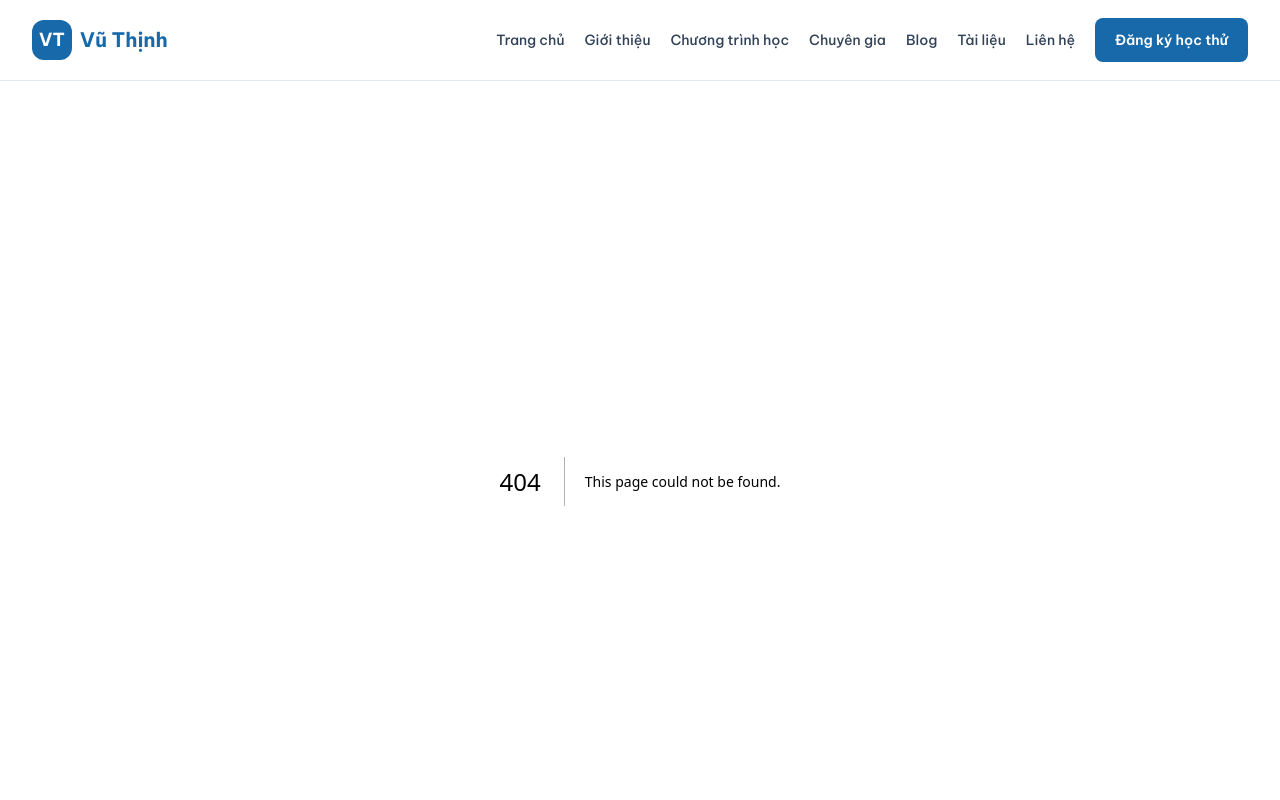
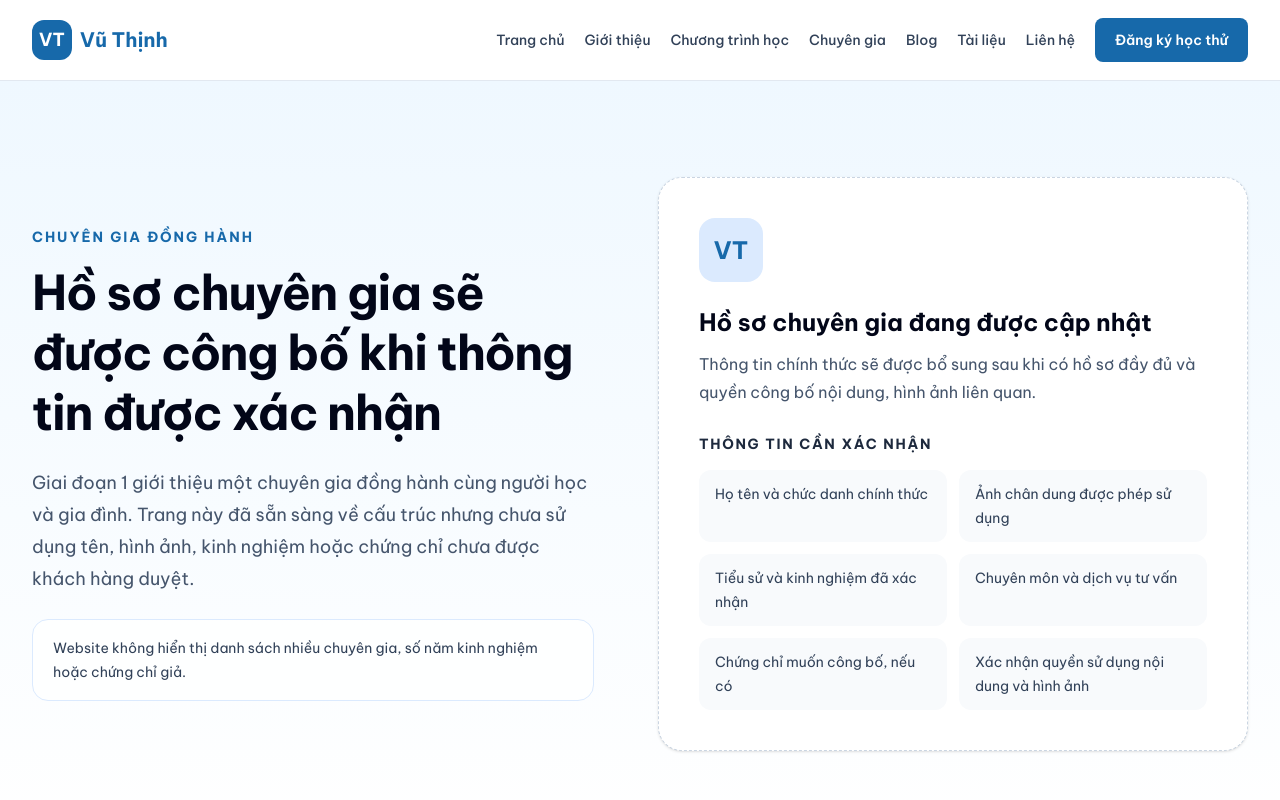
Before and after one commit to Coffee2205/vuthinh, a Next.js app: page /expert in a window 1280 px wide. Before the commit this address had no page. Shown: the top 800 px of the page. Built offline with nearby package versions, Linux system fonts and the light colour scheme.

Commit message:
feat: add expert profile placeholder

```diff
--- a/project-log/CURRENT_STATUS.md
+++ b/project-log/CURRENT_STATUS.md
@@ -8,7 +8,7 @@ Giai đoạn 1 — Website giáo dục hoàn chỉnh có thể deploy và hoạt
 
 ## Task hiện tại
 
-`Task 03 — Chương trình và khóa học` đang thực hiện theo từng phần. Danh sách nhóm và bộ lọc danh mục cơ bản đã hoàn thành; phần Danh sách khóa học bị chặn do chưa có dữ liệu được xác nhận.
+`Task 04 — Chuyên gia và tư vấn` đang thực hiện theo từng phần sau khi người dùng yêu cầu tạm bỏ qua Task 03. Phần đầu tiên là Hồ sơ một chuyên gia; dữ liệu hồ sơ thật vẫn thiếu theo `ISSUE-011`.
 
 ## Đã hoàn thành
 
@@ -176,10 +176,16 @@ Giai đoạn 1 — Website giáo dục hoàn chỉnh có thể deploy và hoạt
 - Không tạo khóa học giả và chưa tạo route `/courses` hoặc Empty state vì các phần này chưa đến lượt theo checklist.
 - Checkbox Danh sách khóa học vẫn chưa hoàn thành; đang chờ dữ liệu nghiệp vụ từ khách hàng.
 
+### Task 04 — Khung hồ sơ chuyên gia
+
+- Đã tạo route `/expert` với metadata riêng và empty state minh bạch cho một chuyên gia.
+- Nội dung tĩnh được tách tại `src/data/expert.ts`; không tạo tên, ảnh, kinh nghiệm, chuyên môn hoặc chứng chỉ giả.
+- Mục Hồ sơ một chuyên gia chưa được đánh dấu hoàn thành vì vẫn thiếu dữ liệu thật và quyền công bố.
+
 ## Chưa thực hiện
 
-- Các phần còn lại của Chương trình và khóa học.
-- Trang chuyên gia và đăng ký tư vấn.
+- Các phần còn lại của Chương trình và khóa học đang được tạm hoãn theo chỉ đạo.
+- Hồ sơ chuyên gia thật, các phần còn lại của trang chuyên gia và đăng ký tư vấn.
 - Blog và tài liệu miễn phí.
 - Các trang hỗ trợ.
 - Supabase và database.
@@ -191,8 +197,9 @@ Giai đoạn 1 — Website giáo dục hoàn chỉnh có thể deploy và hoạt
 
 - `node_modules`: Đã có; các dependency chính được nhận diện.
 - `npm.cmd run lint`: Đạt ngày 2026-07-17, không có lỗi ESLint.
-- `npm.cmd run build`: Đạt ngày 2026-07-17; compile, TypeScript và static generation thành công cho `/`, `/about` và `/programs`.
+- `npm.cmd run build`: Đạt ngày 2026-07-17; compile, TypeScript và static generation thành công cho `/`, `/about`, `/expert` và `/programs`.
 - Runtime `/programs`: HTTP 200; có đủ bốn lựa chọn lọc, trạng thái mặc định 7 nhóm và không có link khóa học.
+- Runtime `/expert`: HTTP 200; có trạng thái hồ sơ đang cập nhật và danh sách thông tin cần xác nhận.
 - Rà soát Danh sách khóa học: không có lỗi kỹ thuật; blocker duy nhất là thiếu dữ liệu nghiệp vụ đã xác nhận.
 
 ## Trạng thái project local
@@ -224,7 +231,7 @@ Giai đoạn 1 — Website giáo dục hoàn chỉnh có thể deploy và hoạt
 
 ## Task tiếp theo
 
-Tiếp tục “Danh sách khóa học” sau khi khách hàng cung cấp dữ liệu tối thiểu theo `docs/FUNCTIONAL_RULES.md`. Chưa chuyển sang phần kế tiếp.
+Tiếp tục Task 04 từ mục Hồ sơ một chuyên gia. Chỉ bổ sung hồ sơ thật sau khi khách hàng cung cấp dữ liệu được phép công bố; chưa làm trước mục Chuyên môn.
 
 ## Cập nhật tài liệu yêu cầu nội dung — 2026-07-17
 
--- a/project-log/DECISIONS.md
+++ b/project-log/DECISIONS.md
@@ -1,6 +1,14 @@
 # Nhật ký quyết định
 
 Mỗi quyết định phải ghi ngày, nội dung, lý do và ảnh hưởng.
+
+## 2026-07-17 — Tạm hoãn phần còn lại của Task 03
+
+**Quyết định:** Theo chỉ đạo của người dùng, tạm bỏ qua các mục chưa hoàn thành của Task 03 và chuyển Task 04 thành task hiện tại.
+
+**Lý do:** Danh sách khóa học đang bị chặn bởi dữ liệu nghiệp vụ; người dùng chủ động yêu cầu ghi nhận việc bỏ qua và tiếp tục task kế tiếp.
+
+**Ảnh hưởng:** Task 03 không được coi là hoàn thành và các checkbox còn lại không thay đổi. `ISSUE-009` tiếp tục Open; khi quay lại phải bắt đầu từ Danh sách khóa học, không bỏ qua dữ liệu bắt buộc.
 
 ## 2026-07-15 — Chia dự án thành nhiều giai đoạn
 
--- a/project-log/ISSUES.md
+++ b/project-log/ISSUES.md
@@ -185,6 +185,11 @@
 
 **Ảnh hưởng:** Expert Section hiện hiển thị trạng thái chờ nội dung; không chặn kỹ thuật.
 
+### Cập nhật Task 04 — 2026-07-17
+
+- Đã tạo route `/expert` với empty state minh bạch và danh sách thông tin cần khách hàng xác nhận.
+- Hồ sơ một chuyên gia vẫn chưa thể hoàn thành production; không có tên, ảnh, tiểu sử, kinh nghiệm, chuyên môn hoặc chứng chỉ giả được thêm vào.
+
 ## Trạng thái Expert Section
 
 - Lint, build và runtime đạt; chưa kiểm tra trực quan trên thiết bị thật.
--- a/project-log/NEXT_STEPS.md
+++ b/project-log/NEXT_STEPS.md
@@ -2,21 +2,20 @@
 
 ## Nhiệm vụ gần nhất
 
-> Chờ dữ liệu khóa học đã được khách hàng xác nhận, sau đó chỉ thực hiện phần “Danh sách khóa học”; chưa làm chi tiết khóa học hoặc các phần khác.
+> Task 03 được tạm hoãn theo chỉ đạo. Task hiện tại là Task 04; hoàn thiện mục “Hồ sơ một chuyên gia” trước khi chuyển sang Chuyên môn.
 
-Khách hàng có thể dùng `docs/CONTENT_REQUIREMENTS.md` làm checklist bàn giao. Ưu tiên trước mắt là các mục P0, đặc biệt toàn bộ khóa học đang tuyển sinh, thông tin thương hiệu/liên hệ, hồ sơ chuyên gia và xác nhận tên miền.
+Khách hàng có thể dùng `docs/CONTENT_REQUIREMENTS.md` làm checklist bàn giao. Với Task 04 hiện tại, ưu tiên trước mắt là hồ sơ chuyên gia, ảnh có quyền sử dụng và thông tin dịch vụ tư vấn; dữ liệu khóa học vẫn được lưu để quay lại Task 03 sau.
 
-## Thứ tự thực hiện
+## Thứ tự thực hiện Task 04
 
-1. Nhận tối thiểu tên, slug, nhóm, mô tả, đối tượng, mục tiêu, nội dung, thời lượng, hình thức, học phí/trạng thái Liên hệ và trạng thái xuất bản.
-2. Xác nhận nội dung được phép công bố và chỉ hiển thị bản ghi có trạng thái xuất bản phù hợp.
-3. Triển khai danh sách từ dữ liệu đã duyệt; chưa làm chi tiết khóa học, CTA, empty state hoặc metadata động trong cùng phần.
-4. Kiểm tra responsive/accessibility, link, lint/build/runtime.
-5. Cập nhật task/log, commit và push trước khi chuyển section.
+1. Nhận họ tên, chức danh, ảnh, tiểu sử, kinh nghiệm và xác nhận quyền công bố của một chuyên gia.
+2. Thay empty state trên `/expert` bằng hồ sơ thật đã duyệt.
+3. Kiểm tra responsive/accessibility, metadata, lint/build/runtime.
+4. Cập nhật task/log, commit và push trước khi chuyển sang mục Chuyên môn.
 
 ## Chưa làm ngay
 
-- Chi tiết khóa học và các phần sau danh sách khóa học của Task 03.
-- Không chuyển sang Empty state để né blocker nếu chưa có chỉ đạo thực hiện mục đó.
+- Các phần còn lại của Task 03 cho đến khi có chỉ đạo quay lại.
+- Chuyên môn và các mục sau Hồ sơ một chuyên gia của Task 04.
 - Database, form lưu dữ liệu thật và Supabase.
 - Admin, AI, thanh toán hoặc LMS.
--- /dev/null
+++ b/src/app/expert/page.tsx
@@ -0,0 +1,16 @@
+import type { Metadata } from "next";
+import { ExpertProfileSection } from "@/components/expert/ExpertProfileSection";
+
+export const metadata: Metadata = {
+  title: "Chuyên gia | Vũ Thịnh",
+  description:
+    "Trang hồ sơ chuyên gia đồng hành của hệ sinh thái giáo dục gia đình Vũ Thịnh.",
+};
+
+export default function ExpertPage() {
+  return (
+    <main>
+      <ExpertProfileSection />
+    </main>
+  );
+}
--- /dev/null
+++ b/src/components/expert/ExpertProfileSection.tsx
@@ -0,0 +1,56 @@
+import { Container } from "@/components/common/Container";
+import { expertProfileContent } from "@/data/expert";
+
+export function ExpertProfileSection() {
+  return (
+    <section
+      className="bg-gradient-to-b from-brand-blue-soft to-white py-16 sm:py-20 lg:py-24"
+      aria-labelledby="expert-profile-heading"
+    >
+      <Container>
+        <div className="grid items-center gap-10 lg:grid-cols-[1fr_1.05fr] lg:gap-16">
+          <div>
+            <p className="text-sm font-bold uppercase tracking-[0.14em] text-brand-blue">
+              {expertProfileContent.eyebrow}
+            </p>
+            <h1
+              id="expert-profile-heading"
+              className="mt-4 text-4xl font-bold leading-tight tracking-tight text-slate-950 sm:text-5xl"
+            >
+              {expertProfileContent.title}
+            </h1>
+            <p className="mt-6 text-lg leading-8 text-slate-600">
+              {expertProfileContent.description}
+            </p>
+            <p className="mt-6 rounded-2xl border border-blue-100 bg-white/80 px-5 py-4 text-sm leading-6 text-slate-700">
+              {expertProfileContent.supportingNote}
+            </p>
+          </div>
+
+          <div className="rounded-3xl border border-dashed border-slate-300 bg-white p-7 shadow-sm sm:p-10">
+            <div
+              className="grid size-16 place-items-center rounded-2xl bg-blue-100 text-2xl font-bold text-brand-blue"
+              aria-hidden="true"
+            >
+              VT
+            </div>
+            <h2 className="mt-6 text-2xl font-bold text-slate-950">
+              {expertProfileContent.status}
+            </h2>
+            <p className="mt-3 leading-7 text-slate-600">{expertProfileContent.note}</p>
+            <h3 className="mt-7 text-sm font-bold uppercase tracking-[0.12em] text-slate-800">
+              Thông tin cần xác nhận
+            </h3>
+            <ul className="mt-4 grid gap-3 text-sm text-slate-700 sm:grid-cols-2">
+              {expertProfileContent.requiredInformation.map((item) => (
+                <li key={item} className="rounded-xl bg-slate-50 px-4 py-3 leading-6">
+                  {item}
+                </li>
+              ))}
+            </ul>
+          </div>
+        </div>
+      </Container>
+    </section>
+  );
+}
--- /dev/null
+++ b/src/data/expert.ts
@@ -0,0 +1,18 @@
+export const expertProfileContent = {
+  eyebrow: "Chuyên gia đồng hành",
+  title: "Hồ sơ chuyên gia sẽ được công bố khi thông tin được xác nhận",
+  description:
+    "Giai đoạn 1 giới thiệu một chuyên gia đồng hành cùng người học và gia đình. Trang này đã sẵn sàng về cấu trúc nhưng chưa sử dụng tên, hình ảnh, kinh nghiệm hoặc chứng chỉ chưa được khách hàng duyệt.",
+  status: "Hồ sơ chuyên gia đang được cập nhật",
+  note: "Thông tin chính thức sẽ được bổ sung sau khi có hồ sơ đầy đủ và quyền công bố nội dung, hình ảnh liên quan.",
+  requiredInformation: [
+    "Họ tên và chức danh chính thức",
+    "Ảnh chân dung được phép sử dụng",
+    "Tiểu sử và kinh nghiệm đã xác nhận",
+    "Chuyên môn và dịch vụ tư vấn",
+    "Chứng chỉ muốn công bố, nếu có",
+    "Xác nhận quyền sử dụng nội dung và hình ảnh",
+  ],
+  supportingNote:
+    "Website không hiển thị danh sách nhiều chuyên gia, số năm kinh nghiệm hoặc chứng chỉ giả.",
+} as const;
--- a/tasks/03-PROGRAMS-COURSES.md
+++ b/tasks/03-PROGRAMS-COURSES.md
@@ -73,3 +73,9 @@
 - Quyết định: tổng hợp yêu cầu nội dung toàn website nhưng giữ nguyên phạm vi thực thi Task 03; không tạo dữ liệu khóa học giả hoặc chuyển sang mục tiếp theo.
 - Vấn đề còn lại: cần tối thiểu một khóa học được phép công bố; khuyến nghị cung cấp toàn bộ khóa đang tuyển sinh theo cấu trúc trong tài liệu mới.
 - Kiểm tra: đã đối chiếu với `ISSUES.md`, toàn bộ `docs/`, `tasks/` và source; không có bản ghi khóa học thật mới. `npm.cmd run lint` và `npm.cmd run build` đều đạt ngày 2026-07-17; các route `/`, `/about` và `/programs` tiếp tục được prerender tĩnh.
+
+## Trạng thái tạm hoãn — 2026-07-17
+
+- Theo chỉ đạo của người dùng, tạm bỏ qua các mục còn lại của Task 03 để chuyển sang Task 04.
+- Task 03 không được đánh dấu hoàn thành; các checkbox Danh sách khóa học, Chi tiết khóa học, CTA đăng ký, Empty state và Metadata động vẫn giữ `[ ]`.
+- Khi quay lại, tiếp tục từ Danh sách khóa học sau khi có dữ liệu được phép công bố.
--- a/tasks/04-EXPERT-CONSULTATION.md
+++ b/tasks/04-EXPERT-CONSULTATION.md
@@ -23,3 +23,14 @@
 - Data model vẫn nên có `expert_id`.
 - Không làm calendar realtime.
 - Không tự động tạo Zoom/Google Meet.
+
+## Kết quả thực hiện — Khung hồ sơ chuyên gia
+
+- Trạng thái: chưa hoàn thành mục Hồ sơ một chuyên gia vì chưa có dữ liệu thật; checkbox giữ `[ ]`.
+- File tạo: `src/app/expert/page.tsx`, `src/components/expert/ExpertProfileSection.tsx`, `src/data/expert.ts`.
+- File sửa: `tasks/03-PROGRAMS-COURSES.md`, `tasks/04-EXPERT-CONSULTATION.md` và các project log liên quan.
+- Quyết định: tạo route `/expert` với empty state minh bạch, chỉ giới thiệu cấu trúc một chuyên gia; không tạo tên, ảnh, kinh nghiệm, chuyên môn hoặc chứng chỉ giả.
+- Responsive: một cột trên mobile/tablet và hai vùng từ `lg`; danh sách thông tin cần cung cấp chuyển hai cột từ `sm`.
+- Accessibility: một `h1`, heading đúng thứ tự, section có `aria-labelledby`, danh sách semantic và chi tiết trang trí được ẩn khỏi assistive technology.
+- Giới hạn: hồ sơ production vẫn chờ dữ liệu theo `ISSUE-011`; chưa làm các mục Chuyên môn trở đi và chưa tạo `/consultation`.
+- Kiểm tra: `npm.cmd run lint` đạt; `npm.cmd run build` đạt và `/expert` được prerender tĩnh; production runtime `/expert` trả HTTP 200, có đủ trạng thái chờ và danh sách thông tin cần xác nhận.
```
Also changed, not shown: project-log/CHANGELOG.md.
